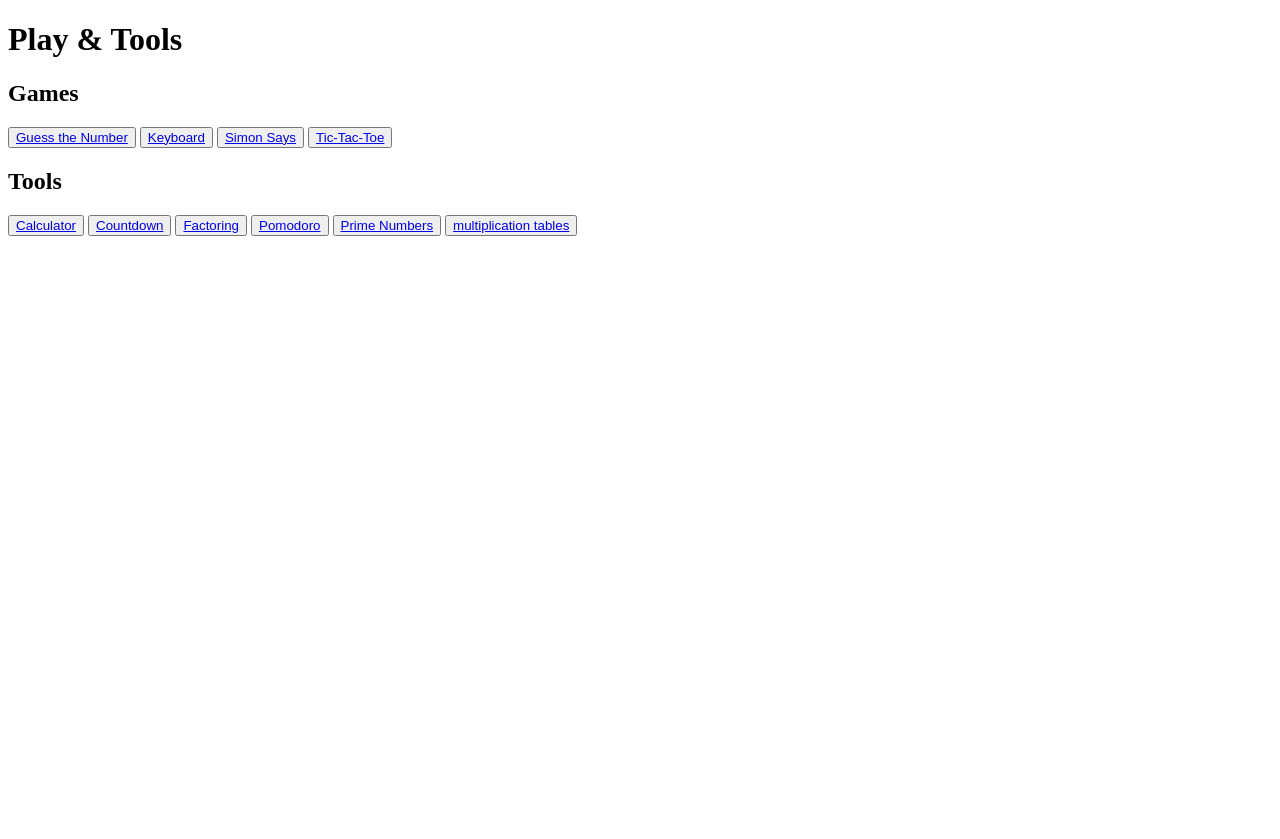
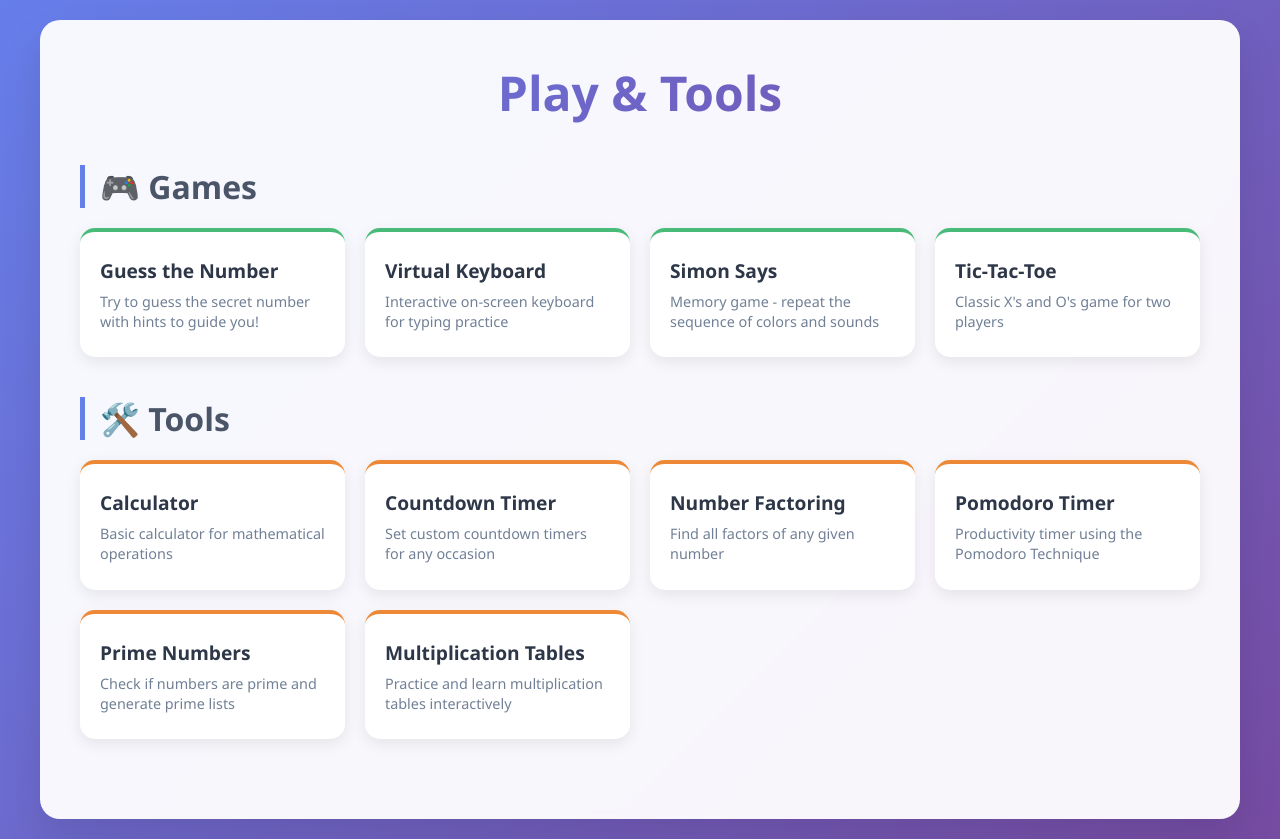
Before and after one commit to roalonpa/html-java, a plain HTML site: page apps.html in a window 1280 px wide. Before the commit the page ends 800 px from the top, so only its background shows below. Drawn offline with Linux system fonts and the light colour scheme.

Commit message:
apps improved

```diff
--- /dev/null
+++ b/apps.css
@@ -0,0 +1,146 @@
+* {
+    margin: 0;
+    padding: 0;
+    box-sizing: border-box;
+}
+
+body {
+    font-family: 'Segoe UI', Tahoma, Geneva, Verdana, sans-serif;
+    background: linear-gradient(135deg, #667eea 0%, #764ba2 100%);
+    min-height: 100vh;
+    padding: 20px;
+    color: #333;
+}
+
+.container {
+    max-width: 1200px;
+    margin: 0 auto;
+    background: rgba(255, 255, 255, 0.95);
+    border-radius: 20px;
+    box-shadow: 0 20px 40px rgba(0, 0, 0, 0.1);
+    padding: 40px;
+    backdrop-filter: blur(10px);
+}
+
+h1 {
+    text-align: center;
+    font-size: 3rem;
+    margin-bottom: 40px;
+    background: linear-gradient(135deg, #667eea, #764ba2);
+    -webkit-background-clip: text;
+    background-clip: text;
+    -webkit-text-fill-color: transparent;
+    font-weight: 700;
+}
+
+.section {
+    margin-bottom: 40px;
+}
+
+.section h2 {
+    font-size: 2rem;
+    margin-bottom: 20px;
+    color: #4a5568;
+    border-left: 5px solid #667eea;
+    padding-left: 15px;
+}
+
+.apps-grid {
+    display: grid;
+    grid-template-columns: repeat(auto-fit, minmax(250px, 1fr));
+    gap: 20px;
+    margin-top: 20px;
+}
+
+.app-card {
+    background: white;
+    border-radius: 15px;
+    padding: 0;
+    border: none;
+    cursor: pointer;
+    transition: all 0.3s ease;
+    box-shadow: 0 5px 15px rgba(0, 0, 0, 0.08);
+    overflow: hidden;
+}
+
+.app-card:hover {
+    transform: translateY(-5px);
+    box-shadow: 0 15px 30px rgba(0, 0, 0, 0.15);
+}
+
+.app-card a {
+    display: block;
+    text-decoration: none;
+    color: inherit;
+    padding: 25px 20px;
+    height: 100%;
+}
+
+.app-title {
+    font-size: 1.2rem;
+    font-weight: 600;
+    color: #2d3748;
+    margin-bottom: 8px;
+}
+
+.app-description {
+    font-size: 0.9rem;
+    color: #718096;
+    line-height: 1.4;
+}
+
+/* Game cards styling */
+#games .app-card {
+    border-top: 4px solid #48bb78;
+}
+
+#games .app-card:hover {
+    border-top: 4px solid #38a169;
+}
+
+/* Tools cards styling */
+#tools .app-card {
+    border-top: 4px solid #ed8936;
+}
+
+#tools .app-card:hover {
+    border-top: 4px solid #dd6b20;
+}
+
+/* Responsive design */
+@media (max-width: 768px) {
+    .container {
+        padding: 20px;
+        margin: 10px;
+    }
+
+    h1 {
+        font-size: 2.5rem;
+        margin-bottom: 30px;
+    }
+
+    .section h2 {
+        font-size: 1.8rem;
+    }
+
+    .apps-grid {
+        grid-template-columns: 1fr;
+        gap: 15px;
+    }
+}
+
+/* Animation for page load */
+.container {
+    animation: fadeInUp 0.8s ease-out;
+}
+
+@keyframes fadeInUp {
+    from {
+        opacity: 0;
+        transform: translateY(30px);
+    }
+    to {
+        opacity: 1;
+        transform: translateY(0);
+    }
+}
--- a/apps.html
+++ b/apps.html
@@ -3,45 +3,85 @@
 <head>
     <meta charset="UTF-8">
     <meta name="viewport" content="width=device-width, initial-scale=1.0">
-    <title>Play&Tools</title>
+    <title>Play & Tools - Mini Games and Apps</title>
+    <link rel="icon" type="image/svg+xml" href="favicon.svg">
+    <link rel="stylesheet" href="apps.css">
 </head>
 <body>
-    <h1>Play & Tools</h1>
-    <div id="games">
-        <h2 id="games-title">Games</h4>
-        <button>
-            <a href="/Users/rocioalonsopano/Programacion/Mini games and apps/guess-number/index.html">Guess the Number</a>
-        </button>
-        <button>
-            <a href="/Users/rocioalonsopano/Programacion/Mini games and apps/keyboard/index.html">Keyboard</a>
-        </button>
-        <button>
-            <a href="/Users/rocioalonsopano/Programacion/Mini games and apps/simonSays/index.html">Simon Says</a>
-        </button>
-        <button>
-            <a href="/Users/rocioalonsopano/Programacion/Mini games and apps/tic-tac-toe/index.html">Tic-Tac-Toe</a>
-        </button>
-    </div>
-    <div>
-        <h2>Tools</h2>
-        <button>
-            <a href="/Users/rocioalonsopano/Programacion/Programacion/Mini games and apps/calculadora/index.html">Calculator</a>
-        </button>
-        <button>
-            <a href="/Users/rocioalonsopano/Programacion/Programacion/Mini games and apps/countdown/main.html">Countdown</a>
-        </button>
-        <button>
-            <a href="/Users/rocioalonsopano/Programacion/Programacion/Mini games and apps/factoring/index.html">Factoring</a>
-        </button>
-        <button>
-            <a href="/Users/rocioalonsopano/Programacion/Programacion/Mini games and apps/pomodoro/pomodoro.html">Pomodoro</a>
-        </button>
-        <button>
-            <a href="/Users/rocioalonsopano/Programacion/Programacion/Mini games and apps/prime-numbers/main.html">Prime Numbers</a>
-        </button>
-        <button>
-            <a href="/Users/rocioalonsopano/Programacion/Programacion/Mini games and apps/tablasMultiplicar/tablasMultipliclar.html">multiplication tables</a>
-        </button>
+    <div class="container">
+        <h1>Play & Tools</h1>
+
+        <div id="games" class="section">
+            <h2>🎮 Games</h2>
+            <div class="apps-grid">
+                <div class="app-card">
+                    <a href="./guess-number/index.html">
+                        <div class="app-title">Guess the Number</div>
+                        <div class="app-description">Try to guess the secret number with hints to guide you!</div>
+                    </a>
+                </div>
+                <div class="app-card">
+                    <a href="./keyboard/index.html">
+                        <div class="app-title">Virtual Keyboard</div>
+                        <div class="app-description">Interactive on-screen keyboard for typing practice</div>
+                    </a>
+                </div>
+                <div class="app-card">
+                    <a href="./simonSays/index.html">
+                        <div class="app-title">Simon Says</div>
+                        <div class="app-description">Memory game - repeat the sequence of colors and sounds</div>
+                    </a>
+                </div>
+                <div class="app-card">
+                    <a href="./tic-tac-toe/index.html">
+                        <div class="app-title">Tic-Tac-Toe</div>
+                        <div class="app-description">Classic X's and O's game for two players</div>
+                    </a>
+                </div>
+            </div>
+        </div>
+
+        <div id="tools" class="section">
+            <h2>🛠️ Tools</h2>
+            <div class="apps-grid">
+                <div class="app-card">
+                    <a href="./calculadora/index.html">
+                        <div class="app-title">Calculator</div>
+                        <div class="app-description">Basic calculator for mathematical operations</div>
+                    </a>
+                </div>
+                <div class="app-card">
+                    <a href="./countdown/index.html">
+                        <div class="app-title">Countdown Timer</div>
+                        <div class="app-description">Set custom countdown timers for any occasion</div>
+                    </a>
+                </div>
+                <div class="app-card">
+                    <a href="./factoring/index.html">
+                        <div class="app-title">Number Factoring</div>
+                        <div class="app-description">Find all factors of any given number</div>
+                    </a>
+                </div>
+                <div class="app-card">
+                    <a href="./pomodoro/index.html">
+                        <div class="app-title">Pomodoro Timer</div>
+                        <div class="app-description">Productivity timer using the Pomodoro Technique</div>
+                    </a>
+                </div>
+                <div class="app-card">
+                    <a href="./prime-numbers/index.html">
+                        <div class="app-title">Prime Numbers</div>
+                        <div class="app-description">Check if numbers are prime and generate prime lists</div>
+                    </a>
+                </div>
+                <div class="app-card">
+                    <a href="./tablasMultiplicar/index.html">
+                        <div class="app-title">Multiplication Tables</div>
+                        <div class="app-description">Practice and learn multiplication tables interactively</div>
+                    </a>
+                </div>
+            </div>
+        </div>
     </div>
 </body>
 </html>
```
Also changed, not shown: index.html (deleted, +0 -21 lines), main.js (deleted, +0 -139 lines), style.css (deleted, +0 -57 lines), countdown/index.html (renamed from countdown/main.html), favicon.svg (added), pomodoro/index.html (renamed from pomodoro/pomodoro.html), prime-numbers/index.html (renamed from prime-numbers/main.html), sideBar.js (deleted), 1 other file.
